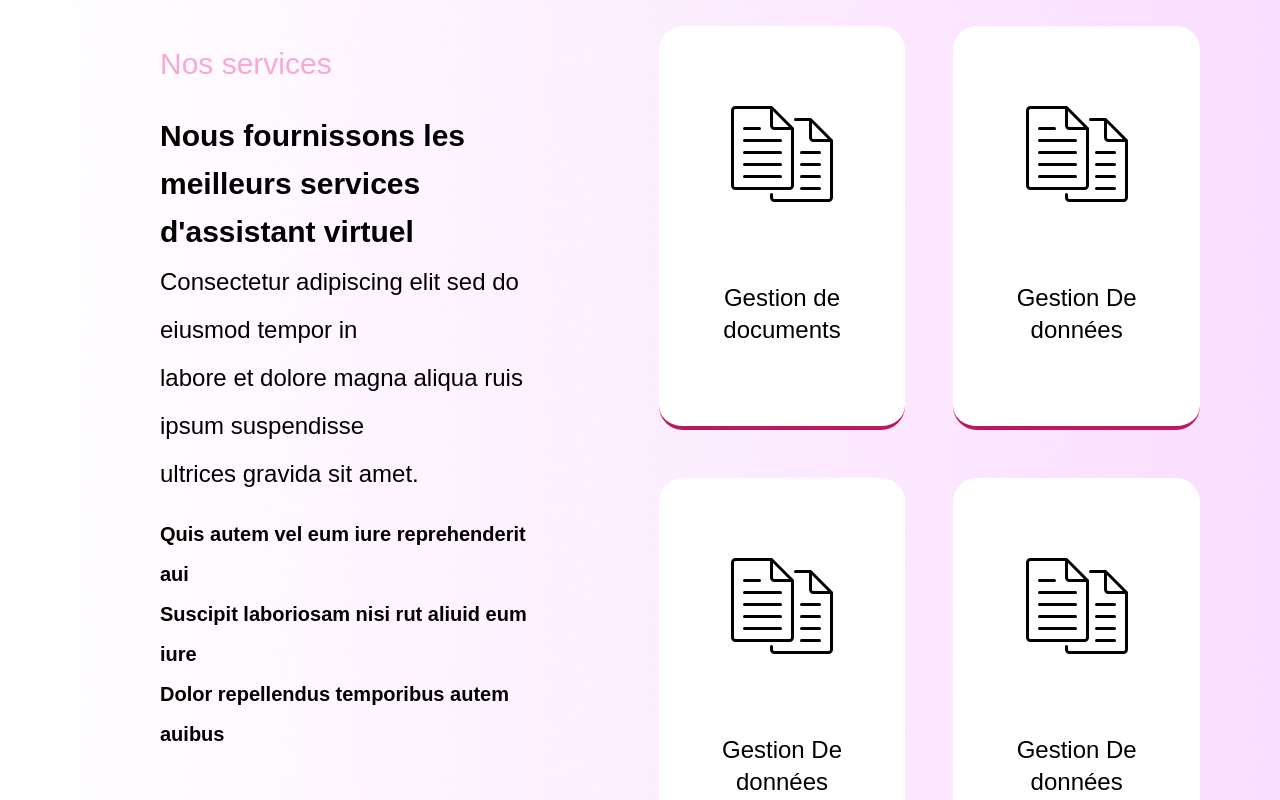
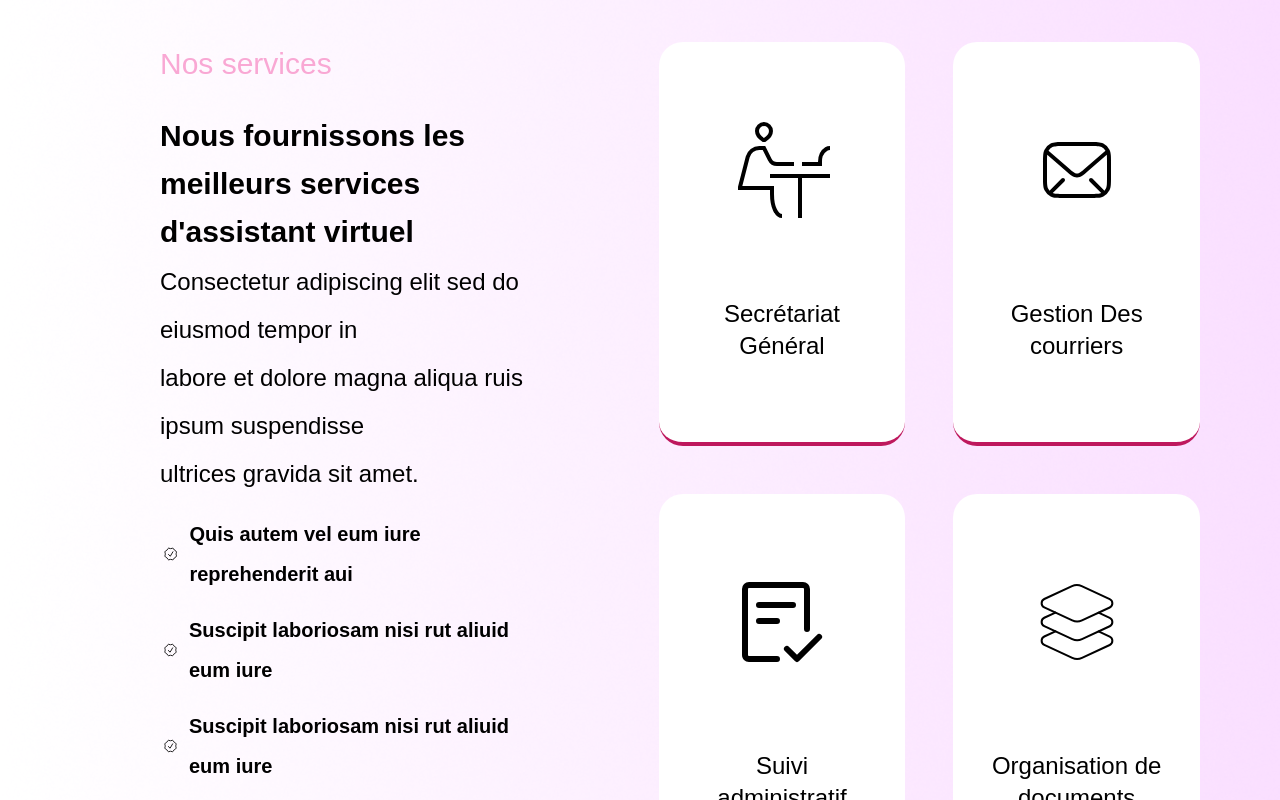
Before and after one commit to 0tsuro/AmSecretariat, a Next.js app: page / in a window 1280 px wide. Shown: the part 1820-2620 px from the top of the page. Built offline with nearby package versions, Linux system fonts and the light colour scheme; a web font is replaced by a local one.

Commit message:
add features, fix some details

```diff
--- /dev/null
+++ b/app/components/testimonials.tsx
@@ -0,0 +1,24 @@
+"use client";
+
+import React from "react";
+
+const Testimonials = () => {
+  return (
+    <section className="pink p-8 text-center rounded-3xl shadow-md mt-12">
+      <h2 className="text-3xl font-bold mb-4 text-black">
+        🌟 Nos clients sont satisfaits !
+      </h2>
+      <p className="text-xl mb-6 text-black">
+        <strong className="text-blue-600">4.7/5</strong> sur{" "}
+        <span className="hover:text-grey-700">
+          <a href="https://www.google.com/search?rlz=1C1CHBF_enFR1126FR1126&udm=1&q=Centre%20de%20Formation%20aux%20Métiers%20de%20la%20Santé%20Avis&rflfq=1&num=20&stick=H4sIAAAAAAAAAONgkxI2sTQwMzA0NTU3NLUwNzc2MzE128DI-IrRyDk1r6QoVSElVcEtvyg3sSQzP08hsbRCwffwypLM1KJikExOokJwYl7J4ZUKjmWZxYtYydAEAMd-DGKEAAAA&rldimm=4906015571587736456&tbm=lcl&cs=1&hl=fr&sa=X&ved=0CB0Q9fQKKABqFwoTCPjetuq_r4oDFQAAAAAdAAAAABAH&biw=1920&bih=991&dpr=1#lkt=LocalPoiReviews">
+            {" "}
+            Google Avis
+          </a>
+        </span>
+      </p>
+    </section>
+  );
+};
+
+export default Testimonials;
--- a/app/page.tsx
+++ b/app/page.tsx
@@ -1,4 +1,5 @@
 import Image from "next/image";
+import Testimonials from "./components/testimonials";
 
 export default function Home() {
   return (
@@ -55,7 +56,7 @@ export default function Home() {
         </div>
       </header>
 
-      <main className="sm:min-h-screen space-x-96 flex flex-col pt-10 sm:justify-start sm:relative p-8">
+      <main className="sm:min-h-screen space-x-96 flex flex-col pt-0 sm:justify-start sm:relative p-8">
         <div className="flex flex-col items-center space-y-4 p-4 sm:items-start sm:pl-32 relative sm:top-48">
           <h1 className="text-black text-center text-2xl sm:text-6xl sm:text-start">
             Professionnel indépendant qui <br />
@@ -80,10 +81,13 @@ export default function Home() {
               À propos
             </button>
           </div>
+          <div className="flex">
+            <Testimonials></Testimonials>
+          </div>
         </div>
       </main>
 
-      <section id="aboutus" className="min-h-screen flex bg-white">
+      <section id="aboutus" className="min-h-screen bg-white">
         <div className="flex flex-col sm:flex-row justify-center items-center sm:space-x-44 p-20">
           <Image
             className="transition-transform duration-300 ease-in-out hover:translate-y-[-20px]"
@@ -138,11 +142,67 @@ export default function Home() {
             Consectetur adipiscing elit sed do eiusmod tempor in <br />
             labore et dolore magna aliqua ruis ipsum suspendisse <br />
             ultrices gravida sit amet. <br />
-            <div className="flex mt-4 ">
-              <span className="sm:text-xl font-bold sm:!leading-loose">
-                Quis autem vel eum iure reprehenderit aui <br />
-                Suscipit laboriosam nisi rut aliuid eum iure <br />
-                Dolor repellendus temporibus autem auibus
+            <div className="flex mt-4">
+              <span className="sm:text-xl font-bold sm:!leading-loose flex items-center">
+                <svg
+                  xmlns="http://www.w3.org/2000/svg"
+                  width="24"
+                  height="24"
+                  viewBox="0 0 24 24"
+                  className="mr-2"
+                >
+                  <g fill="none" stroke="#000">
+                    <path d="M14.049 5.54a1 1 0 0 1 1.071.443l.994 1.587a1 1 0 0 0 .316.316l1.587.994a1 1 0 0 1 .444 1.072l-.42 1.824a1 1 0 0 0 0 .448l.42 1.825a1 1 0 0 1-.444 1.07l-1.587.995a1 1 0 0 0-.316.316l-.994 1.587a1 1 0 0 1-1.071.444l-1.825-.42a1 1 0 0 0-.447 0l-1.825.42a1 1 0 0 1-1.071-.444l-.994-1.587a1 1 0 0 0-.317-.316l-1.586-.994a1 1 0 0 1-.444-1.071l.419-1.825a1 1 0 0 0 0-.448l-.42-1.824a1 1 0 0 1 .445-1.072l1.586-.994a1 1 0 0 0 .317-.316l.994-1.587a1 1 0 0 1 1.07-.443l1.826.419a1 1 0 0 0 .447 0z" />
+                    <path
+                      stroke-linecap="round"
+                      stroke-linejoin="round"
+                      d="m9.515 12.536l2.035 1.949l2.935-4.97"
+                    />
+                  </g>
+                </svg>
+                Quis autem vel eum iure reprehenderit aui
+              </span>
+            </div>
+            <div className="mt-4">
+              <span className="sm:text-xl font-bold sm:!leading-loose flex items-center">
+                <svg
+                  xmlns="http://www.w3.org/2000/svg"
+                  width="24"
+                  height="24"
+                  viewBox="0 0 24 24"
+                  className="mr-2"
+                >
+                  <g fill="none" stroke="#000">
+                    <path d="M14.049 5.54a1 1 0 0 1 1.071.443l.994 1.587a1 1 0 0 0 .316.316l1.587.994a1 1 0 0 1 .444 1.072l-.42 1.824a1 1 0 0 0 0 .448l.42 1.825a1 1 0 0 1-.444 1.07l-1.587.995a1 1 0 0 0-.316.316l-.994 1.587a1 1 0 0 1-1.071.444l-1.825-.42a1 1 0 0 0-.447 0l-1.825.42a1 1 0 0 1-1.071-.444l-.994-1.587a1 1 0 0 0-.317-.316l-1.586-.994a1 1 0 0 1-.444-1.071l.419-1.825a1 1 0 0 0 0-.448l-.42-1.824a1 1 0 0 1 .445-1.072l1.586-.994a1 1 0 0 0 .317-.316l.994-1.587a1 1 0 0 1 1.07-.443l1.826.419a1 1 0 0 0 .447 0z" />
+                    <path
+                      stroke-linecap="round"
+                      stroke-linejoin="round"
+                      d="m9.515 12.536l2.035 1.949l2.935-4.97"
+                    />
+                  </g>
+                </svg>
+                Suscipit laboriosam nisi rut aliuid eum iure
+              </span>
+            </div>
+            <div className="mt-4">
+              <span className="sm:text-xl font-bold sm:!leading-loose flex items-center">
+                <svg
+                  xmlns="http://www.w3.org/2000/svg"
+                  width="24"
+                  height="24"
+                  viewBox="0 0 24 24"
+                  className="mr-2"
+                >
+                  <g fill="none" stroke="#000">
+                    <path d="M14.049 5.54a1 1 0 0 1 1.071.443l.994 1.587a1 1 0 0 0 .316.316l1.587.994a1 1 0 0 1 .444 1.072l-.42 1.824a1 1 0 0 0 0 .448l.42 1.825a1 1 0 0 1-.444 1.07l-1.587.995a1 1 0 0 0-.316.316l-.994 1.587a1 1 0 0 1-1.071.444l-1.825-.42a1 1 0 0 0-.447 0l-1.825.42a1 1 0 0 1-1.071-.444l-.994-1.587a1 1 0 0 0-.317-.316l-1.586-.994a1 1 0 0 1-.444-1.071l.419-1.825a1 1 0 0 0 0-.448l-.42-1.824a1 1 0 0 1 .445-1.072l1.586-.994a1 1 0 0 0 .317-.316l.994-1.587a1 1 0 0 1 1.07-.443l1.826.419a1 1 0 0 0 .447 0z" />
+                    <path
+                      stroke-linecap="round"
+                      stroke-linejoin="round"
+                      d="m9.515 12.536l2.035 1.949l2.935-4.97"
+                    />
+                  </g>
+                </svg>
+                Suscipit laboriosam nisi rut aliuid eum iure
               </span>
             </div>
           </h1>
@@ -159,17 +219,16 @@ export default function Home() {
               xmlns="http://www.w3.org/2000/svg"
               width="102"
               height="96"
-              viewBox="0 0 34 32"
+              viewBox="0 0 24 24"
             >
-              <g fill="#000">
-                <path d="M1.512 28H19.5c.827 0 1.5-.673 1.5-1.5v-19c0-.023-.01-.043-.013-.065a.4.4 0 0 0-.013-.062a.5.5 0 0 0-.122-.227L13.853.147a.5.5 0 0 0-.289-.135C13.543.01 13.523 0 13.5 0H1.506C.676 0 0 .673 0 1.5v25c0 .827.678 1.5 1.512 1.5M14 1.707L19.293 7H14.5a.5.5 0 0 1-.5-.5zM1 1.5c0-.276.227-.5.506-.5H13v5.5c0 .827.673 1.5 1.5 1.5H20v18.5a.5.5 0 0 1-.5.5H1.512A.506.506 0 0 1 1 26.5z" />
-                <path d="M4.5 12h12a.5.5 0 0 0 0-1h-12a.5.5 0 0 0 0 1m0 4h12a.5.5 0 0 0 0-1h-12a.5.5 0 0 0 0 1m0-8h5a.5.5 0 0 0 0-1h-5a.5.5 0 0 0 0 1m0 12h12a.5.5 0 0 0 0-1h-12a.5.5 0 0 0 0 1m0 4h12a.5.5 0 0 0 0-1h-12a.5.5 0 0 0 0 1" />
-                <path d="M21.5 5H26v5.5c0 .827.673 1.5 1.5 1.5H33v18.5a.5.5 0 0 1-.5.5H14.512a.506.506 0 0 1-.512-.5v-1a.5.5 0 0 0-1 0v1c0 .827.678 1.5 1.512 1.5H32.5c.827 0 1.5-.673 1.5-1.5v-19c0-.023-.01-.043-.013-.065a.4.4 0 0 0-.013-.062a.5.5 0 0 0-.122-.227l-6.999-6.999a.5.5 0 0 0-.289-.134C26.543 4.01 26.523 4 26.5 4h-5a.5.5 0 0 0 0 1m6 6a.5.5 0 0 1-.5-.5V5.707L32.293 11z" />
-                <path d="M23.5 16h6a.5.5 0 0 0 0-1h-6a.5.5 0 0 0 0 1m0 4h6a.5.5 0 0 0 0-1h-6a.5.5 0 0 0 0 1m0 4h6a.5.5 0 0 0 0-1h-6a.5.5 0 0 0 0 1m0 4h6a.5.5 0 0 0 0-1h-6a.5.5 0 0 0 0 1" />
-              </g>
+              <path
+                fill="none"
+                stroke="#000"
+                d="M24 6.5c-.329 0-.659.07-.937.245C21.5 7.733 21.5 9.08 21.5 10v.5H17m-8 3h15m-7.5 0V24m-4.5-.5c-1 0-1.75-1.5-1.75-1.5c-.75-1.5-.75-2.5-.75-4v-1.5h-8v-.25l1.922-7.495A3 3 0 0 1 6.328 6.5H7.5l1.447 2.894a2 2 0 0 0 1.79 1.106H15m-7.65-6s-1.6-1-1.6-2.25a1.747 1.747 0 1 1 3.496 0C9.246 3.5 7.65 4.5 7.65 4.5z"
+              />
             </svg>
             <div className="text-center space-y-12">
-              Gestion de <br /> documents
+              Secrétariat <br /> Général
             </div>
           </div>
           <div className="flex flex-col transition-transform duration-300 ease-in-out hover:translate-y-[-20px] text-black text-2xl items-center space-y-20 py-20 border-pink-700 bg-white border-b-4 rounded-3xl p-6">
@@ -177,17 +236,15 @@ export default function Home() {
               xmlns="http://www.w3.org/2000/svg"
               width="102"
               height="96"
-              viewBox="0 0 34 32"
+              viewBox="0 0 24 24"
             >
-              <g fill="#000">
-                <path d="M1.512 28H19.5c.827 0 1.5-.673 1.5-1.5v-19c0-.023-.01-.043-.013-.065a.4.4 0 0 0-.013-.062a.5.5 0 0 0-.122-.227L13.853.147a.5.5 0 0 0-.289-.135C13.543.01 13.523 0 13.5 0H1.506C.676 0 0 .673 0 1.5v25c0 .827.678 1.5 1.512 1.5M14 1.707L19.293 7H14.5a.5.5 0 0 1-.5-.5zM1 1.5c0-.276.227-.5.506-.5H13v5.5c0 .827.673 1.5 1.5 1.5H20v18.5a.5.5 0 0 1-.5.5H1.512A.506.506 0 0 1 1 26.5z" />
-                <path d="M4.5 12h12a.5.5 0 0 0 0-1h-12a.5.5 0 0 0 0 1m0 4h12a.5.5 0 0 0 0-1h-12a.5.5 0 0 0 0 1m0-8h5a.5.5 0 0 0 0-1h-5a.5.5 0 0 0 0 1m0 12h12a.5.5 0 0 0 0-1h-12a.5.5 0 0 0 0 1m0 4h12a.5.5 0 0 0 0-1h-12a.5.5 0 0 0 0 1" />
-                <path d="M21.5 5H26v5.5c0 .827.673 1.5 1.5 1.5H33v18.5a.5.5 0 0 1-.5.5H14.512a.506.506 0 0 1-.512-.5v-1a.5.5 0 0 0-1 0v1c0 .827.678 1.5 1.512 1.5H32.5c.827 0 1.5-.673 1.5-1.5v-19c0-.023-.01-.043-.013-.065a.4.4 0 0 0-.013-.062a.5.5 0 0 0-.122-.227l-6.999-6.999a.5.5 0 0 0-.289-.134C26.543 4.01 26.523 4 26.5 4h-5a.5.5 0 0 0 0 1m6 6a.5.5 0 0 1-.5-.5V5.707L32.293 11z" />
-                <path d="M23.5 16h6a.5.5 0 0 0 0-1h-6a.5.5 0 0 0 0 1m0 4h6a.5.5 0 0 0 0-1h-6a.5.5 0 0 0 0 1m0 4h6a.5.5 0 0 0 0-1h-6a.5.5 0 0 0 0 1m0 4h6a.5.5 0 0 0 0-1h-6a.5.5 0 0 0 0 1" />
-              </g>
+              <path
+                fill="#000"
+                d="M8.778 5h6.444c.822 0 1.469 0 1.99.043c.53.043.974.133 1.377.338a3.5 3.5 0 0 1 1.53 1.53c.205.403.295.847.338 1.378c.043.52.043 1.168.043 1.989v3.444c0 .822 0 1.469-.043 1.99c-.043.53-.133.974-.338 1.377a3.5 3.5 0 0 1-1.53 1.53c-.403.205-.847.295-1.378.338c-.52.043-1.167.043-1.989.043H8.778c-.821 0-1.468 0-1.99-.043c-.53-.043-.974-.133-1.377-.338a3.5 3.5 0 0 1-1.53-1.53c-.205-.403-.295-.847-.338-1.378c-.043-.52-.043-1.168-.043-1.989v-3.444c0-.821 0-1.468.043-1.99c.043-.53.133-.974.338-1.377a3.5 3.5 0 0 1 1.53-1.53c.403-.205.847-.295 1.378-.338C7.309 5 7.957 5 8.778 5M6.87 6.04c-.469.038-.766.11-1.005.232a2.5 2.5 0 0 0-.982.898l5.349 4.636c.377.327.64.554.859.716c.214.158.357.232.487.27c.276.082.569.082.845 0c.13-.037.273-.112.487-.27c.22-.162.481-.39.859-.716l5.348-4.636a2.5 2.5 0 0 0-.982-.898c-.239-.121-.536-.194-1.005-.233C16.654 6 16.048 6 15.2 6H8.8c-.848 0-1.455 0-1.93.04M4.54 8.37c-.04.475-.04 1.082-.04 1.93v3.4c0 .848 0 1.455.04 1.93c.038.469.11.766.232 1.005a2.5 2.5 0 0 0 .36.526l3.014-3.015a.5.5 0 0 1 .708.708l-2.911 2.91c.225.1.508.163.927.197C7.345 18 7.952 18 8.8 18h6.4c.848 0 1.454 0 1.93-.04c.42-.034.702-.096.927-.196l-2.91-2.91a.5.5 0 0 1 .707-.708l3.014 3.015q.212-.238.36-.526c.121-.239.194-.536.233-1.005c.039-.476.039-1.082.039-1.93v-3.4c0-.848 0-1.455-.04-1.93l-.015-.16l-5.036 4.364c-.36.312-.65.563-.904.751c-.261.194-.513.343-.8.427a2.5 2.5 0 0 1-1.41 0c-.287-.084-.538-.233-.8-.427c-.253-.187-.544-.44-.903-.75L4.555 8.208z"
+              />
             </svg>
             <div className="text-center">
-              Gestion De <br /> données
+              Gestion Des <br /> courriers
             </div>
           </div>
           <div className="flex flex-col transition-transform duration-300 ease-in-out hover:translate-y-[-20px] text-black text-2xl items-center space-y-20 py-20 border-pink-700 bg-white border-b-4 rounded-3xl p-6">
@@ -195,17 +252,19 @@ export default function Home() {
               xmlns="http://www.w3.org/2000/svg"
               width="102"
               height="96"
-              viewBox="0 0 34 32"
+              viewBox="0 0 24 24"
             >
-              <g fill="#000">
-                <path d="M1.512 28H19.5c.827 0 1.5-.673 1.5-1.5v-19c0-.023-.01-.043-.013-.065a.4.4 0 0 0-.013-.062a.5.5 0 0 0-.122-.227L13.853.147a.5.5 0 0 0-.289-.135C13.543.01 13.523 0 13.5 0H1.506C.676 0 0 .673 0 1.5v25c0 .827.678 1.5 1.512 1.5M14 1.707L19.293 7H14.5a.5.5 0 0 1-.5-.5zM1 1.5c0-.276.227-.5.506-.5H13v5.5c0 .827.673 1.5 1.5 1.5H20v18.5a.5.5 0 0 1-.5.5H1.512A.506.506 0 0 1 1 26.5z" />
-                <path d="M4.5 12h12a.5.5 0 0 0 0-1h-12a.5.5 0 0 0 0 1m0 4h12a.5.5 0 0 0 0-1h-12a.5.5 0 0 0 0 1m0-8h5a.5.5 0 0 0 0-1h-5a.5.5 0 0 0 0 1m0 12h12a.5.5 0 0 0 0-1h-12a.5.5 0 0 0 0 1m0 4h12a.5.5 0 0 0 0-1h-12a.5.5 0 0 0 0 1" />
-                <path d="M21.5 5H26v5.5c0 .827.673 1.5 1.5 1.5H33v18.5a.5.5 0 0 1-.5.5H14.512a.506.506 0 0 1-.512-.5v-1a.5.5 0 0 0-1 0v1c0 .827.678 1.5 1.512 1.5H32.5c.827 0 1.5-.673 1.5-1.5v-19c0-.023-.01-.043-.013-.065a.4.4 0 0 0-.013-.062a.5.5 0 0 0-.122-.227l-6.999-6.999a.5.5 0 0 0-.289-.134C26.543 4.01 26.523 4 26.5 4h-5a.5.5 0 0 0 0 1m6 6a.5.5 0 0 1-.5-.5V5.707L32.293 11z" />
-                <path d="M23.5 16h6a.5.5 0 0 0 0-1h-6a.5.5 0 0 0 0 1m0 4h6a.5.5 0 0 0 0-1h-6a.5.5 0 0 0 0 1m0 4h6a.5.5 0 0 0 0-1h-6a.5.5 0 0 0 0 1m0 4h6a.5.5 0 0 0 0-1h-6a.5.5 0 0 0 0 1" />
-              </g>
+              <path
+                fill="#000"
+                d="M3.5 3.75a.25.25 0 0 1 .25-.25h13.5a.25.25 0 0 1 .25.25v10a.75.75 0 0 0 1.5 0v-10A1.75 1.75 0 0 0 17.25 2H3.75A1.75 1.75 0 0 0 2 3.75v16.5c0 .966.784 1.75 1.75 1.75h7a.75.75 0 0 0 0-1.5h-7a.25.25 0 0 1-.25-.25z"
+              />
+              <path
+                fill="#000"
+                d="M6.25 7a.75.75 0 0 0 0 1.5h8.5a.75.75 0 0 0 0-1.5zm-.75 4.75a.75.75 0 0 1 .75-.75h4.5a.75.75 0 0 1 0 1.5h-4.5a.75.75 0 0 1-.75-.75m16.28 4.53a.75.75 0 1 0-1.06-1.06l-4.97 4.97l-1.97-1.97a.75.75 0 1 0-1.06 1.06l2.5 2.5a.75.75 0 0 0 1.06 0z"
+              />
             </svg>
             <div className="text-center">
-              Gestion De <br /> données
+              Suivi <br /> administratif
             </div>
           </div>
           <div className="flex flex-col transition-transform duration-300 ease-in-out hover:translate-y-[-20px] text-black text-2xl items-center space-y-20 py-20 border-pink-700 bg-white border-b-4 rounded-3xl p-6">
@@ -213,17 +272,75 @@ export default function Home() {
               xmlns="http://www.w3.org/2000/svg"
               width="102"
               height="96"
-              viewBox="0 0 34 32"
+              viewBox="0 0 48 48"
             >
-              <g fill="#000">
-                <path d="M1.512 28H19.5c.827 0 1.5-.673 1.5-1.5v-19c0-.023-.01-.043-.013-.065a.4.4 0 0 0-.013-.062a.5.5 0 0 0-.122-.227L13.853.147a.5.5 0 0 0-.289-.135C13.543.01 13.523 0 13.5 0H1.506C.676 0 0 .673 0 1.5v25c0 .827.678 1.5 1.512 1.5M14 1.707L19.293 7H14.5a.5.5 0 0 1-.5-.5zM1 1.5c0-.276.227-.5.506-.5H13v5.5c0 .827.673 1.5 1.5 1.5H20v18.5a.5.5 0 0 1-.5.5H1.512A.506.506 0 0 1 1 26.5z" />
-                <path d="M4.5 12h12a.5.5 0 0 0 0-1h-12a.5.5 0 0 0 0 1m0 4h12a.5.5 0 0 0 0-1h-12a.5.5 0 0 0 0 1m0-8h5a.5.5 0 0 0 0-1h-5a.5.5 0 0 0 0 1m0 12h12a.5.5 0 0 0 0-1h-12a.5.5 0 0 0 0 1m0 4h12a.5.5 0 0 0 0-1h-12a.5.5 0 0 0 0 1" />
-                <path d="M21.5 5H26v5.5c0 .827.673 1.5 1.5 1.5H33v18.5a.5.5 0 0 1-.5.5H14.512a.506.506 0 0 1-.512-.5v-1a.5.5 0 0 0-1 0v1c0 .827.678 1.5 1.512 1.5H32.5c.827 0 1.5-.673 1.5-1.5v-19c0-.023-.01-.043-.013-.065a.4.4 0 0 0-.013-.062a.5.5 0 0 0-.122-.227l-6.999-6.999a.5.5 0 0 0-.289-.134C26.543 4.01 26.523 4 26.5 4h-5a.5.5 0 0 0 0 1m6 6a.5.5 0 0 1-.5-.5V5.707L32.293 11z" />
-                <path d="M23.5 16h6a.5.5 0 0 0 0-1h-6a.5.5 0 0 0 0 1m0 4h6a.5.5 0 0 0 0-1h-6a.5.5 0 0 0 0 1m0 4h6a.5.5 0 0 0 0-1h-6a.5.5 0 0 0 0 1m0 4h6a.5.5 0 0 0 0-1h-6a.5.5 0 0 0 0 1" />
-              </g>
+              <path
+                fill="none"
+                stroke="#000"
+                stroke-linecap="round"
+                stroke-linejoin="round"
+                d="M40.358 12.581L26.363 6.04a5.74 5.74 0 0 0-4.857-.001l-13.863 6.47a2.295 2.295 0 0 0-.001 4.159l13.995 6.541a5.74 5.74 0 0 0 4.857.002l13.863-6.471a2.295 2.295 0 0 0 .001-4.159"
+              />
+              <path
+                fill="none"
+                stroke="#000"
+                stroke-linecap="round"
+                stroke-linejoin="round"
+                d="m13.227 19.278l-5.584 2.606a2.295 2.295 0 0 0-.001 4.16l13.995 6.54a5.74 5.74 0 0 0 4.857.002l13.863-6.47a2.295 2.295 0 0 0 .001-4.159l-5.585-2.61"
+              />
+              <path
+                fill="none"
+                stroke="#000"
+                stroke-linecap="round"
+                stroke-linejoin="round"
+                d="M13.227 28.654L7.643 31.26a2.295 2.295 0 0 0-.001 4.16l13.995 6.54a5.74 5.74 0 0 0 4.857.001l13.863-6.47a2.295 2.295 0 0 0 .001-4.159l-5.585-2.61"
+              />
             </svg>
             <div className="text-center">
-              Gestion De <br /> données
+              Organisation de <br /> documents
+            </div>
+          </div>
+        </div>
+      </section>
+
+      <section id="choose" className="p-32 bg-gray-50">
+        <div className="max-w-7xl mx-auto px-6">
+          <div className="flex flex-col-2">
+            <div className="items-center">
+              <h2 className="text-3xl font-bold text-gray-800">
+                Why Choose Us
+              </h2>
+              <p className="mt-4 text-xl text-gray-600">
+                We are dedicated to delivering exceptional service <br />
+                and results, ensuring you always get the best experience.
+              </p>
+
+              <div className="grid grid-cols-1 sm:grid-cols-2 md:grid-cols-4 gap-8 mt-12">
+                <div className="bg-white p-6 rounded-lg shadow-lg text-center border-b-4 border-pink-700 transition-transform duration-300 ease-in-out hover:translate-y-[-20px]">
+                  <h3 className="text-xl font-semibold text-blue-600">500+</h3>
+                  <p className="text-gray-500 mt-2">Clients Served</p>
+                </div>
+                <div className="bg-white p-6 rounded-lg shadow-lg text-center border-b-4 border-pink-700 transition-transform duration-300 ease-in-out hover:translate-y-[-20px]">
+                  <h3 className="text-xl font-semibold text-blue-600">98%</h3>
+                  <p className="text-gray-500 mt-2">Customer Satisfaction</p>
+                </div>
+                <div className="bg-white p-6 rounded-lg shadow-lg text-center border-b-4 border-pink-700 transition-transform duration-300 ease-in-out hover:translate-y-[-20px]">
+                  <h3 className="text-xl font-semibold text-blue-600">
+                    10+ Years
+                  </h3>
+                  <p className="text-gray-500 mt-2">In Business</p>
+                </div>
+              </div>
+            </div>
+
+            <div className="flex mt-12 text-center shadow-xl">
+              <Image
+                className="rounded-3xl"
+                src="/secretaire.jpg"
+                width={500}
+                height={500}
+                alt=""
+              />
             </div>
           </div>
         </div>
@@ -246,11 +363,13 @@ export default function Home() {
                 Entrepreneur plan
               </h1>
               <p className="text-black text-xl font-roboto">
-                12h / semaines <br />
+                <span className="text-blue-600">12h</span> / semaines <br />
                 <br />
-                1 secrétaire assigné <br />
+                <span className="text-blue-600">1</span> secrétaire assigné{" "}
                 <br />
-                disponible de 9h à 19h
+                <br />
+                disponible de <span className="text-blue-600">9h</span> à{" "}
+                <span className="text-blue-600">19h</span>
               </p>
               <button className="relative overflow-hidden group text-black text-2xl pink p-4 rounded-3xl mt-8 shadow-md transform transition-all duration-300 hover:scale-105 hover:shadow-lg active:scale-95 active:pink">
                 <span className="absolute inset-0 bg-pink-300 opacity-0 group-active:opacity-30 rounded-lg transition-opacity duration-500"></span>
@@ -266,11 +385,13 @@ export default function Home() {
                 Entrepreneur plan
               </h1>
               <p className="text-black text-xl font-roboto">
-                12h / semaines <br />
+                <span className="text-blue-600">12h</span> / semaines <br />
                 <br />
-                1 secrétaire assigné <br />
+                <span className="text-blue-600">1</span> secrétaire assigné{" "}
                 <br />
-                disponible de 9h à 19h
+                <br />
+                disponible de <span className="text-blue-600">9h</span> à{" "}
+                <span className="text-blue-600">19h</span>
               </p>
               <button className="relative overflow-hidden group text-black text-2xl pink p-4 rounded-3xl mt-8 shadow-md transform transition-all duration-300 hover:scale-105 hover:shadow-lg active:scale-95 active:pink">
                 <span className="absolute inset-0 bg-pink-300 opacity-0 group-active:opacity-30 rounded-lg transition-opacity duration-500"></span>
@@ -286,11 +407,13 @@ export default function Home() {
                 Entrepreneur plan
               </h1>
               <p className="text-black text-xl font-roboto">
-                12h / semaines <br />
+                <span className="text-blue-600">12h</span> / semaines <br />
                 <br />
-                1 secrétaire assigné <br />
+                <span className="text-blue-600">1</span> secrétaire assigné{" "}
                 <br />
-                disponible de 9h à 19h
+                <br />
+                disponible de <span className="text-blue-600">9h</span> à{" "}
+                <span className="text-blue-600">19h</span>
               </p>
               <button className="relative overflow-hidden group text-black text-2xl pink p-4 rounded-3xl mt-8 shadow-md transform transition-all duration-300 hover:scale-105 hover:shadow-lg active:scale-95 active:pink">
                 <span className="absolute inset-0 bg-pink-300 opacity-0 group-active:opacity-30 rounded-lg transition-opacity duration-500"></span>
```
Also changed, not shown: public/bgwhy.png (added), public/secretaire.jpg (added).
